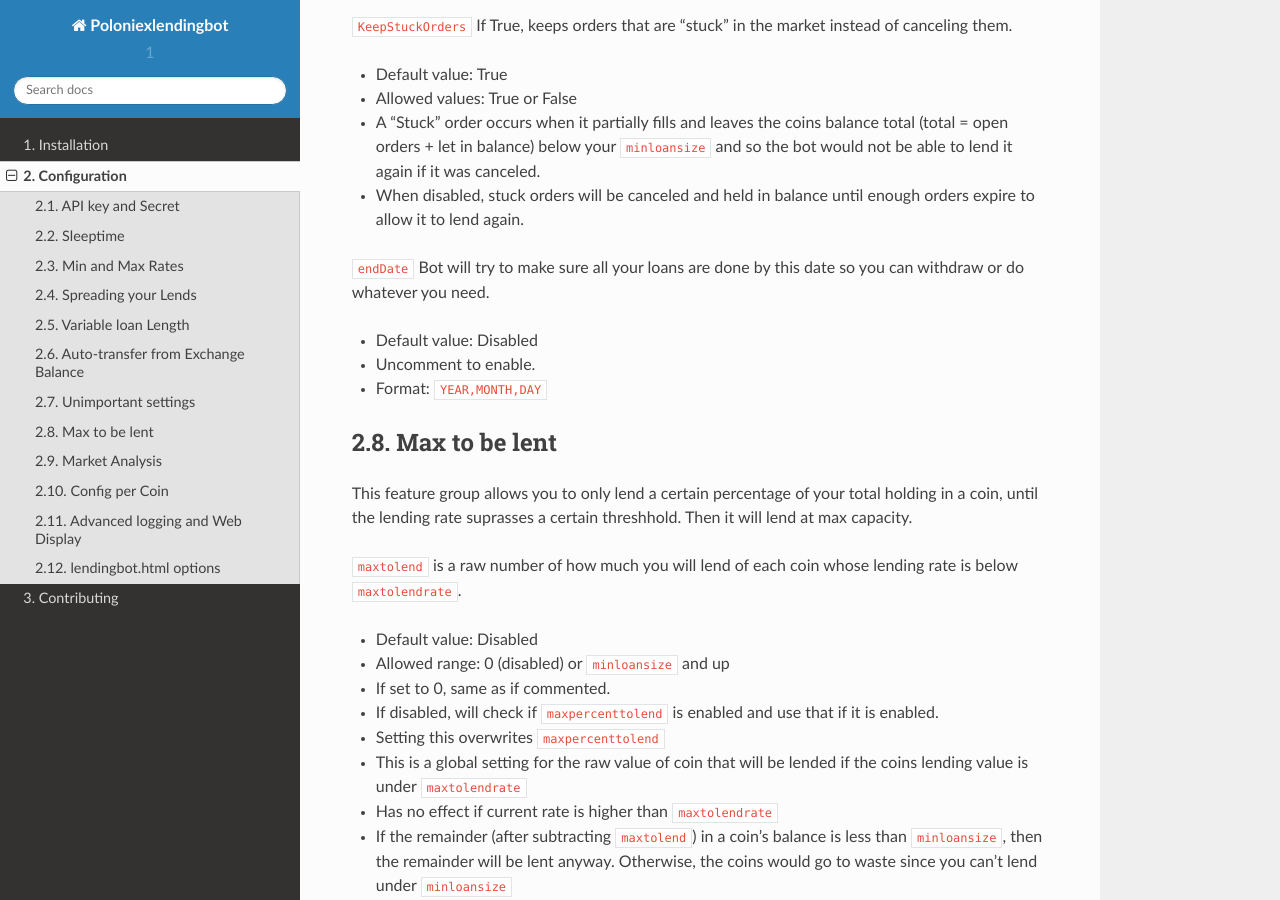
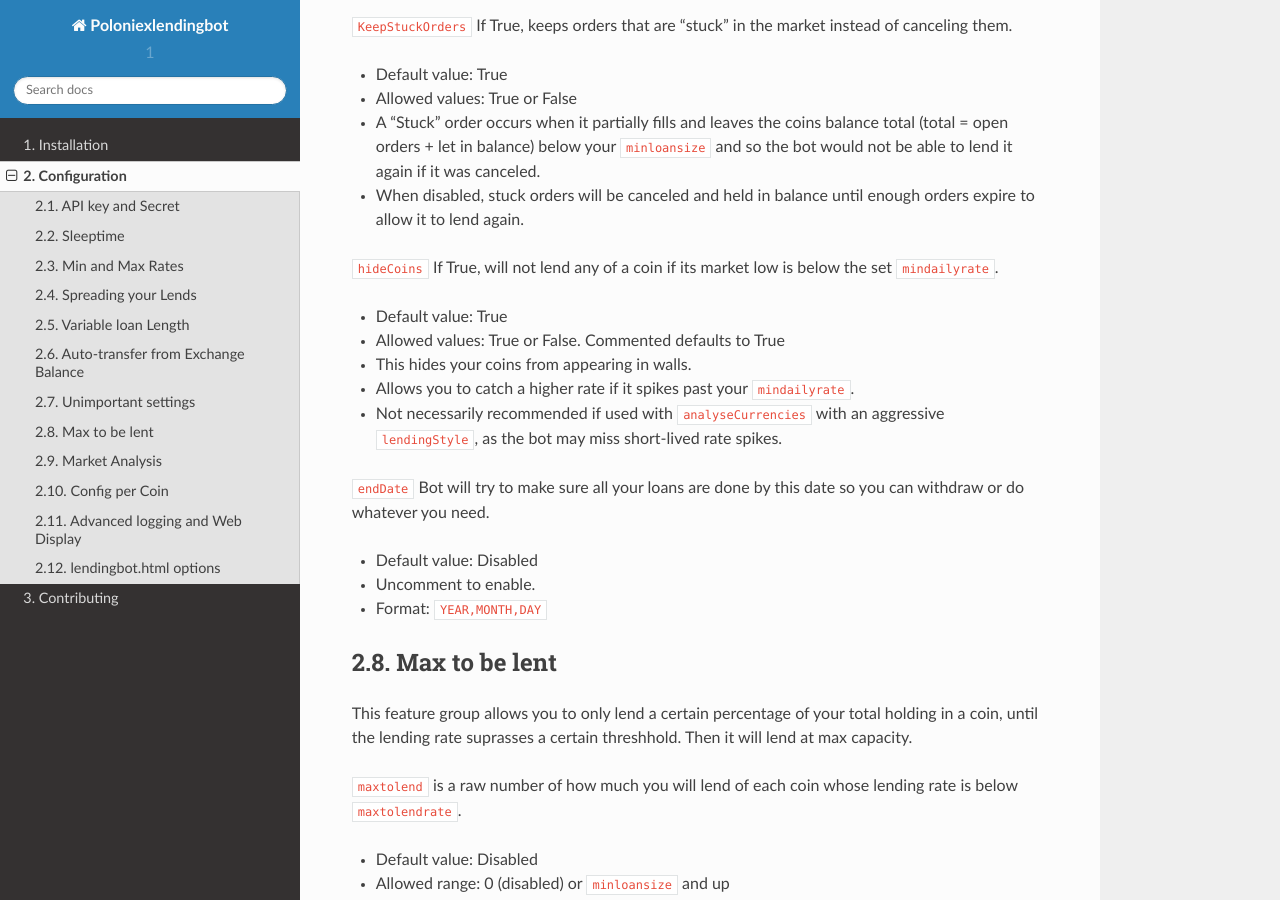
Before and after one commit to BitBotFactory/MikaLendingBot, a Sphinx documentation site: the page built from docs/configuration.rst, in a window 1280 px wide and 900 px high, scrolled down 3813 px. Built offline with Sphinx 7.4.7 and the Read the Docs theme 2.0.0, drawn with Linux system fonts in a browser that asks for light colours.

Commit message:
hideCoins feature (#171)
Fixes #46

```diff
--- a/docs/configuration.rst
+++ b/docs/configuration.rst
@@ -136,6 +136,14 @@
 - A "Stuck" order occurs when it partially fills and leaves the coins balance total (total = open orders + let in balance) below your ``minloansize`` and so the bot would not be able to lend it again if it was canceled.
 - When disabled, stuck orders will be canceled and held in balance until enough orders expire to allow it to lend again.
 
+``hideCoins`` If True, will not lend any of a coin if its market low is below the set ``mindailyrate``.
+
+- Default value: True
+- Allowed values: True or False. Commented defaults to True
+- This hides your coins from appearing in walls.
+- Allows you to catch a higher rate if it spikes past your ``mindailyrate``.
+- Not necessarily recommended if used with ``analyseCurrencies`` with an aggressive ``lendingStyle``, as the bot may miss short-lived rate spikes.
+
 ``endDate`` Bot will try to make sure all your loans are done by this date so you can withdraw or do whatever you need.
 
 - Default value: Disabled
```
Also changed, not shown: 2 other files.
